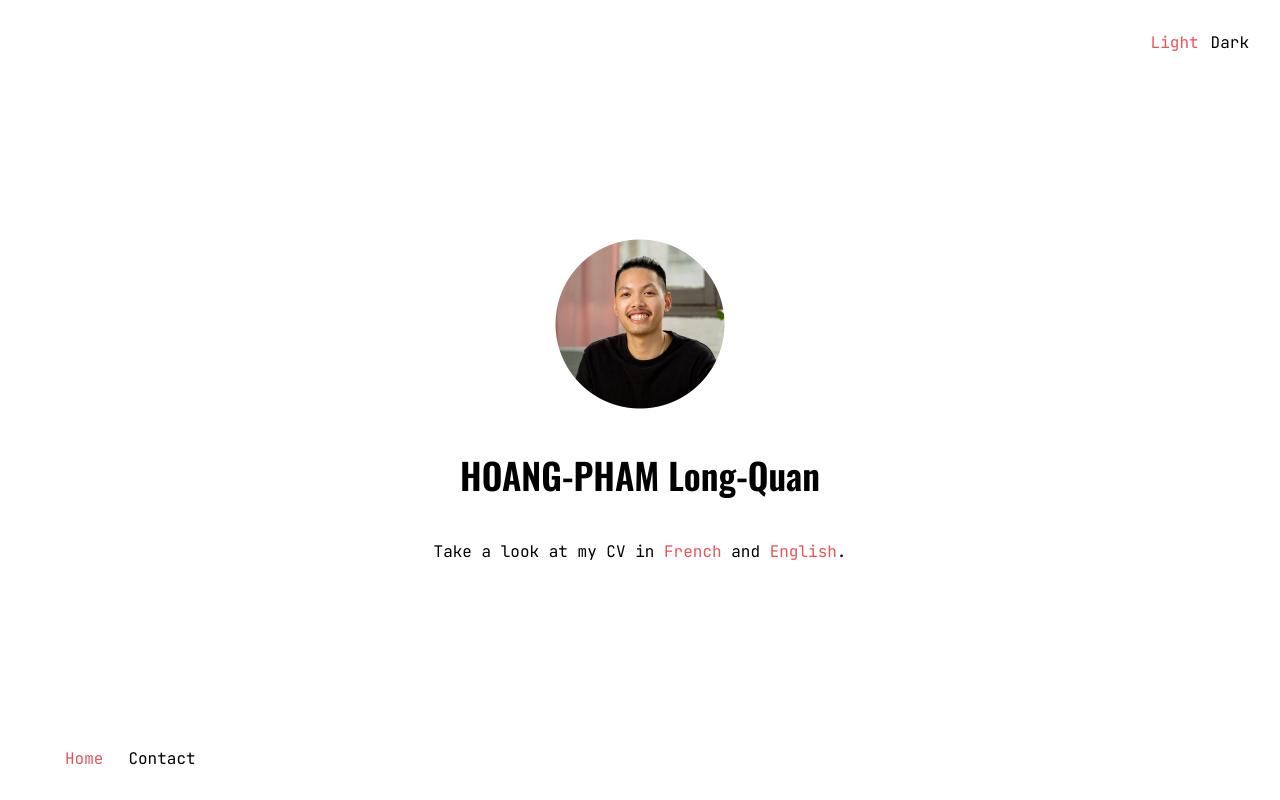
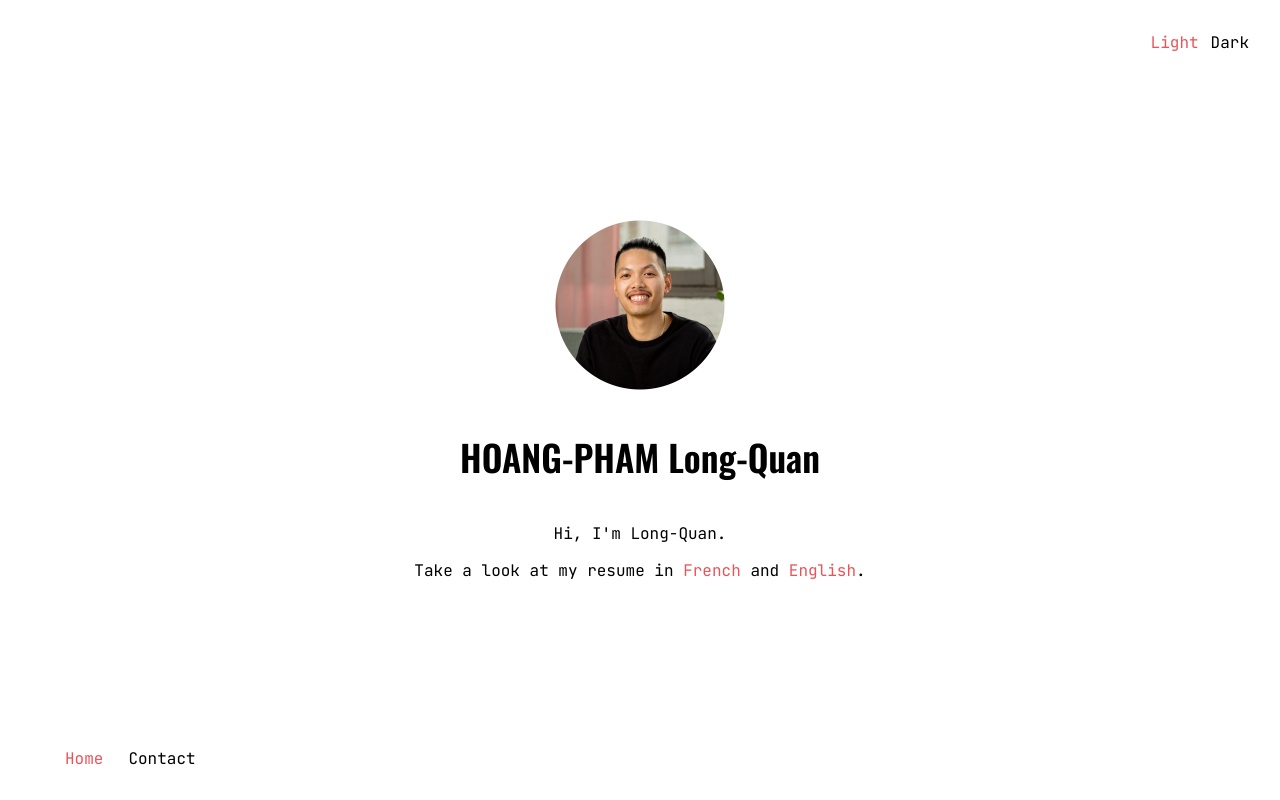
Before and after one commit to n0pan/long-quan, a Next.js app: page / in a window 1280 px wide. Built offline with nearby package versions, Linux system fonts and the light colour scheme.

Commit message:
updated homepage

```diff
--- a/pages/index.js
+++ b/pages/index.js
@@ -4,8 +4,9 @@ import styled from "styled-components";
 function Home() {
   return (
     <Container>
+      <p>Hi, I'm Long-Quan.</p>
       <p>
-        Take a look at my CV in{" "}
+        Take a look at my resume in{" "}
         <a href="/cv/hoang-pham_long-quan_fr.pdf" target="blank">
           French
         </a>{" "}
```
